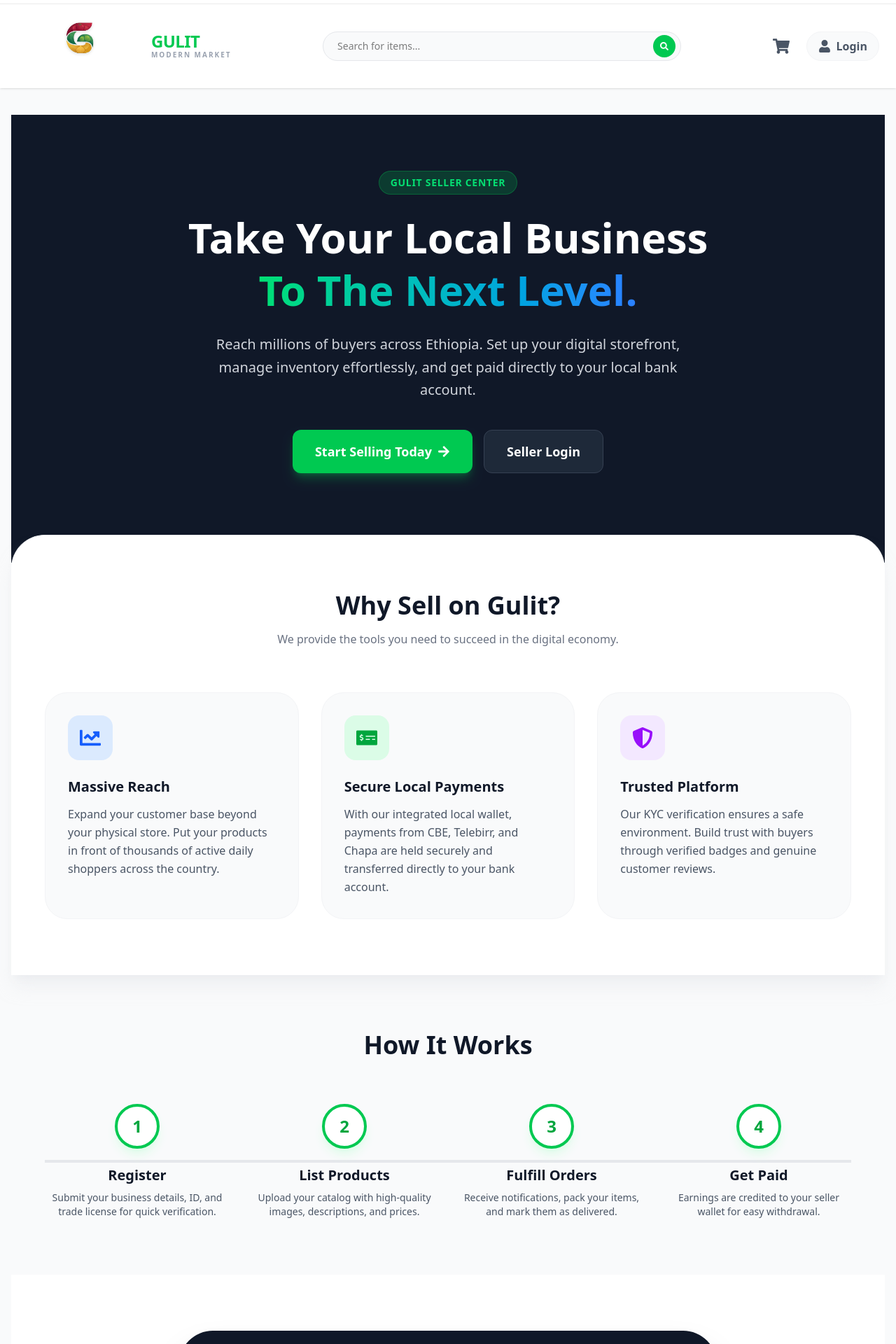
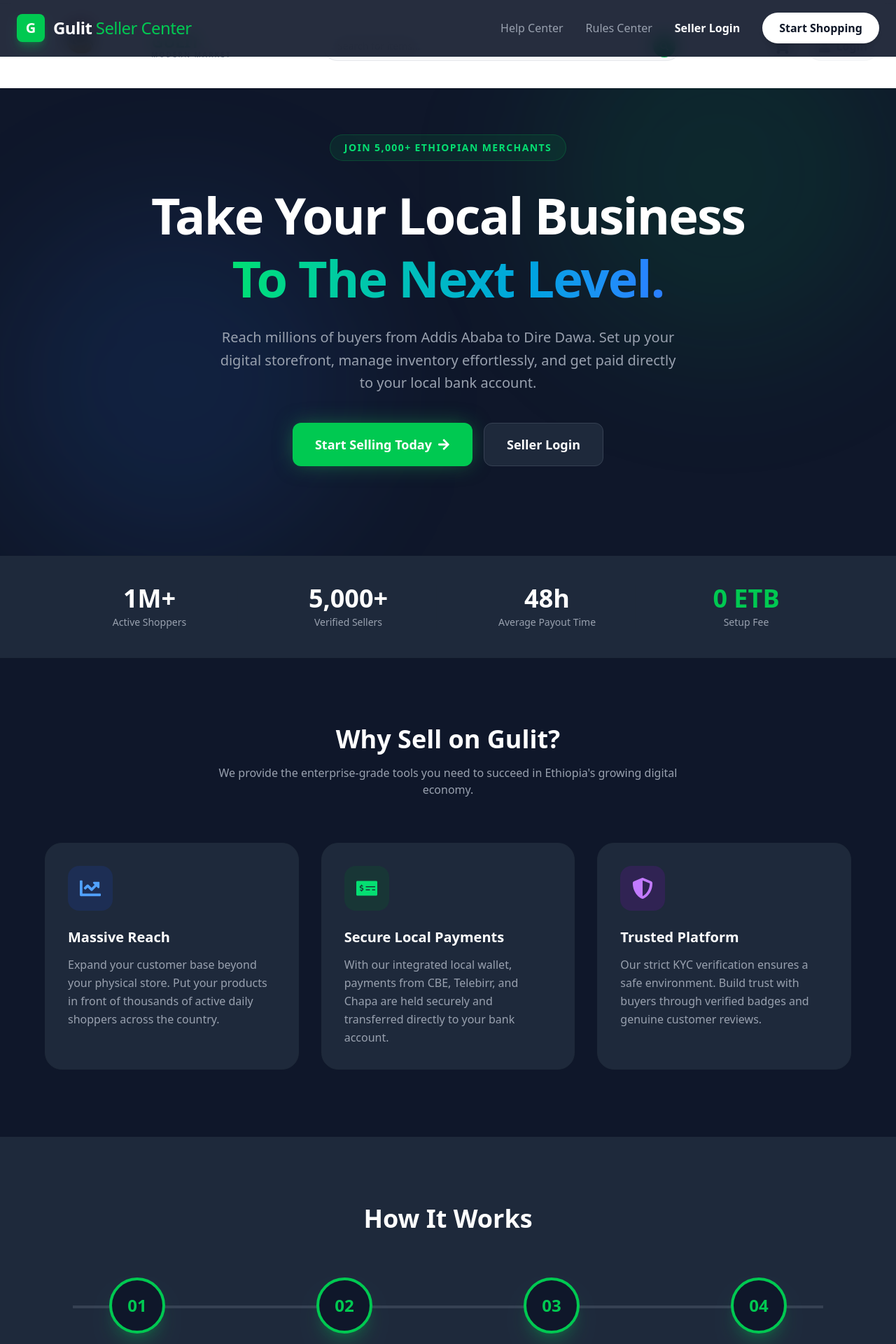
Before and after one commit to yishaq-official/gulit-E-comerce, a React (Vite) app in the folder client/: page /sell in a window 1280 px wide. Shown: the top 1920 px of the page at 70% size. Built offline with nearby package versions, Linux system fonts and the light colour scheme.

Commit message:
seller landing modification.

```diff
--- a/client/src/pages/seller/SellerLandingScreen.jsx
+++ b/client/src/pages/seller/SellerLandingScreen.jsx
@@ -1,47 +1,91 @@
-import React from 'react';
+import React, { useState } from 'react';
 import { Link } from 'react-router-dom';
 import {
-  FaStore,
-  FaChartLine,
-  FaShieldAlt,
-  FaMoneyCheckAlt,
-  FaCheckCircle,
-  FaArrowRight
+  FaStore, FaChartLine, FaShieldAlt, FaMoneyCheckAlt,
+  FaArrowRight, FaQuestionCircle, FaStar, FaQuoteLeft, FaBars, FaTimes
 } from 'react-icons/fa';
 
 const SellerLandingScreen = () => {
+  const [mobileMenuOpen, setMobileMenuOpen] = useState(false);
+
+  const faqs = [
+    { q: "How much does it cost to sell on Gulit?", a: "Registering and listing your products is completely free. We only charge a small commission fee when your item is successfully sold and delivered." },
+    { q: "How do I get paid?", a: "Once an order is marked as delivered, the funds are added to your Seller Wallet. You can withdraw to your CBE or Telebirr account at any time." },
+    { q: "What documents do I need?", a: "You will need a valid National ID, a renewed Merchant/Trade License, and your TIN (Tax Identification Number) certificate." },
+  ];
+
   return (
-    <div className="min-h-screen bg-gray-50 flex flex-col font-sans">
+    <div className="min-h-screen bg-[#0f172a] text-gray-300 font-sans flex flex-col w-full absolute top-0 left-0">
+
+      {/* 🌟 SELLER NAVBAR */}
+      <nav className="fixed w-full z-50 bg-[#0f172a]/90 backdrop-blur-md border-b border-gray-800">
+        <div className="container mx-auto px-6 h-20 flex items-center justify-between max-w-7xl">
+          <Link to="/sell" className="flex items-center gap-3">
+            <div className="w-10 h-10 bg-green-500 rounded-lg flex items-center justify-center text-white font-black text-xl shadow-lg shadow-green-500/30">
+              G
+            </div>
+            <span className="text-2xl font-black text-white tracking-tight">
+              Gulit <span className="text-green-500 font-medium">Seller Center</span>
+            </span>
+          </Link>
+
+          <div className="hidden md:flex items-center gap-8 font-medium">
+            <Link to="#" className="text-gray-400 hover:text-green-500 transition-colors">Help Center</Link>
+            <Link to="#" className="text-gray-400 hover:text-green-500 transition-colors">Rules Center</Link>
+            <Link to="/seller/login" className="text-white hover:text-green-500 transition-colors font-bold">Seller Login</Link>
+            <Link
+              to="/"
+              className="bg-white text-gray-900 px-6 py-2.5 rounded-full font-bold hover:bg-green-500 hover:text-white transition-all shadow-md"
+            >
+              Start Shopping
+            </Link>
+          </div>
+
+          <button className="md:hidden text-2xl text-white" onClick={() => setMobileMenuOpen(!mobileMenuOpen)}>
+            {mobileMenuOpen ? <FaTimes /> : <FaBars />}
+          </button>
+        </div>
+
+        {mobileMenuOpen && (
+          <div className="md:hidden bg-[#1e293b] border-b border-gray-800 p-4 flex flex-col gap-4 shadow-xl">
+            <Link to="#" className="text-gray-300 font-medium">Help Center</Link>
+            <Link to="#" className="text-gray-300 font-medium">Rules Center</Link>
+            <Link to="/seller/login" className="text-white font-bold">Seller Login</Link>
+            <Link to="/" className="bg-green-500 text-white px-4 py-2 rounded-lg text-center font-bold">Start Shopping</Link>
+          </div>
+        )}
+      </nav>
 
       {/* 🌟 HERO SECTION */}
-      <section className="relative bg-gray-900 text-white overflow-hidden pt-20 pb-32 px-4">
-        {/* Subtle Background Pattern */}
-        <div className="absolute inset-0 bg-tibeb-pattern opacity-5 pointer-events-none"></div>
+      <section className="relative pt-32 pb-24 lg:pt-48 lg:pb-32 px-6 overflow-hidden">
+        {/* Abstract Glow Effects */}
+        <div className="absolute top-0 right-0 w-[500px] h-[500px] bg-green-500/10 rounded-full blur-[100px] pointer-events-none"></div>
+        <div className="absolute bottom-0 left-0 w-[500px] h-[500px] bg-blue-500/10 rounded-full blur-[100px] pointer-events-none"></div>
 
         <div className="container mx-auto max-w-6xl relative z-10 flex flex-col items-center text-center">
-          <span className="bg-green-500/20 text-green-400 font-bold px-4 py-1.5 rounded-full text-sm uppercase tracking-wider mb-6 border border-green-500/30">
-            Gulit Seller Center
+          <span className="bg-green-500/10 text-green-400 font-bold px-5 py-2 rounded-full text-sm uppercase tracking-widest mb-8 border border-green-500/20">
+            Join 5,000+ Ethiopian Merchants
           </span>
-          <h1 className="text-4xl md:text-6xl font-black mb-6 leading-tight">
+          <h1 className="text-4xl md:text-6xl lg:text-7xl font-black text-white mb-6 leading-tight tracking-tight">
             Take Your Local Business <br className="hidden md:block" />
             <span className="text-transparent bg-clip-text bg-gradient-to-r from-green-400 to-blue-500">
               To The Next Level.
             </span>
           </h1>
-          <p className="text-lg md:text-xl text-gray-300 mb-10 max-w-2xl leading-relaxed">
-            Reach millions of buyers across Ethiopia. Set up your digital storefront, manage inventory effortlessly, and get paid directly to your local bank account.
+          <p className="text-lg md:text-xl text-gray-400 mb-10 max-w-2xl leading-relaxed">
+            Reach millions of buyers from Addis Ababa to Dire Dawa. Set up your digital storefront, manage inventory effortlessly, and get paid directly to your local bank account.
           </p>
 
           <div className="flex flex-col sm:flex-row gap-4 w-full sm:w-auto">
             <Link
               to="/seller/register"
-              className="bg-green-500 hover:bg-green-600 text-white font-black text-lg px-8 py-4 rounded-xl transition-all shadow-lg shadow-green-500/30 flex items-center justify-center gap-2"
+              className="bg-green-500 hover:bg-green-600 text-white font-black text-lg px-8 py-4 rounded-xl transition-all shadow-[0_0_30px_-5px_rgba(34,197,94,0.5)] hover:-translate-y-1 flex items-center justify-center gap-2"
             >
               Start Selling Today <FaArrowRight />
             </Link>
             <Link
               to="/seller/login"
-              className="bg-gray-800 hover:bg-gray-700 border border-gray-700 text-white font-bold text-lg px-8 py-4 rounded-xl transition-all flex items-center justify-center"
+              className="bg-[#1e293b] hover:bg-[#334155] border border-gray-700 text-white font-bold text-lg px-8 py-4 rounded-xl transition-all flex items-center justify-center hover:-translate-y-1"
             >
               Seller Login
             </Link>
@@ -49,45 +93,64 @@
         </div>
       </section>
 
+      {/* 📈 STATS STRIP */}
+      <section className="bg-[#1e293b] border-y border-gray-800 py-10">
+        <div className="container mx-auto max-w-6xl px-6 grid grid-cols-2 md:grid-cols-4 gap-8 text-center divide-x divide-gray-800">
+          <div>
+            <h4 className="text-3xl md:text-4xl font-black text-white">1M+</h4>
+            <p className="text-sm text-gray-400 mt-1 font-medium">Active Shoppers</p>
+          </div>
+          <div>
+            <h4 className="text-3xl md:text-4xl font-black text-white">5,000+</h4>
+            <p className="text-sm text-gray-400 mt-1 font-medium">Verified Sellers</p>
+          </div>
+          <div>
+            <h4 className="text-3xl md:text-4xl font-black text-white">48h</h4>
+            <p className="text-sm text-gray-400 mt-1 font-medium">Average Payout Time</p>
+          </div>
+          <div>
+            <h4 className="text-3xl md:text-4xl font-black text-green-500">0 ETB</h4>
+            <p className="text-sm text-gray-400 mt-1 font-medium">Setup Fee</p>
+          </div>
+        </div>
+      </section>
+
       {/* 🚀 WHY SELL ON GULIT SECTION */}
-      <section className="py-20 px-4 bg-white relative -mt-10 rounded-t-[3rem] shadow-xl shadow-gray-200/50 z-20 border-t border-gray-100">
+      <section className="py-24 px-6 relative">
         <div className="container mx-auto max-w-6xl">
           <div className="text-center mb-16">
-            <h2 className="text-3xl md:text-4xl font-black text-gray-900 mb-4">Why Sell on Gulit?</h2>
-            <p className="text-gray-500 font-medium">We provide the tools you need to succeed in the digital economy.</p>
+            <h2 className="text-3xl md:text-4xl font-black text-white mb-4">Why Sell on Gulit?</h2>
+            <p className="text-gray-400 font-medium max-w-2xl mx-auto">We provide the enterprise-grade tools you need to succeed in Ethiopia's growing digital economy.</p>
           </div>
 
           <div className="grid grid-cols-1 md:grid-cols-3 gap-8">
-            {/* Benefit 1 */}
-            <div className="bg-gray-50 p-8 rounded-[2rem] border border-gray-100 hover:border-green-200 transition-colors group">
-              <div className="w-16 h-16 bg-blue-100 rounded-2xl flex items-center justify-center mb-6 group-hover:scale-110 transition-transform">
-                <FaChartLine className="text-3xl text-blue-600" />
+            <div className="bg-[#1e293b] p-8 rounded-3xl border border-gray-800 hover:border-green-500 transition-all hover:-translate-y-2 group">
+              <div className="w-16 h-16 bg-blue-900/30 rounded-2xl flex items-center justify-center mb-6">
+                <FaChartLine className="text-3xl text-blue-400 group-hover:scale-110 transition-transform" />
               </div>
-              <h3 className="text-xl font-bold text-gray-900 mb-3">Massive Reach</h3>
-              <p className="text-gray-600 leading-relaxed">
+              <h3 className="text-xl font-bold text-white mb-3">Massive Reach</h3>
+              <p className="text-gray-400 leading-relaxed">
                 Expand your customer base beyond your physical store. Put your products in front of thousands of active daily shoppers across the country.
               </p>
             </div>
 
-            {/* Benefit 2 */}
-            <div className="bg-gray-50 p-8 rounded-[2rem] border border-gray-100 hover:border-green-200 transition-colors group">
-              <div className="w-16 h-16 bg-green-100 rounded-2xl flex items-center justify-center mb-6 group-hover:scale-110 transition-transform">
-                <FaMoneyCheckAlt className="text-3xl text-green-600" />
+            <div className="bg-[#1e293b] p-8 rounded-3xl border border-gray-800 hover:border-green-500 transition-all hover:-translate-y-2 group">
+              <div className="w-16 h-16 bg-green-900/30 rounded-2xl flex items-center justify-center mb-6">
+                <FaMoneyCheckAlt className="text-3xl text-green-400 group-hover:scale-110 transition-transform" />
               </div>
-              <h3 className="text-xl font-bold text-gray-900 mb-3">Secure Local Payments</h3>
-              <p className="text-gray-600 leading-relaxed">
+              <h3 className="text-xl font-bold text-white mb-3">Secure Local Payments</h3>
+              <p className="text-gray-400 leading-relaxed">
                 With our integrated local wallet, payments from CBE, Telebirr, and Chapa are held securely and transferred directly to your bank account.
               </p>
             </div>
 
-            {/* Benefit 3 */}
-            <div className="bg-gray-50 p-8 rounded-[2rem] border border-gray-100 hover:border-green-200 transition-colors group">
-              <div className="w-16 h-16 bg-purple-100 rounded-2xl flex items-center justify-center mb-6 group-hover:scale-110 transition-transform">
-                <FaShieldAlt className="text-3xl text-purple-600" />
+            <div className="bg-[#1e293b] p-8 rounded-3xl border border-gray-800 hover:border-green-500 transition-all hover:-translate-y-2 group">
+              <div className="w-16 h-16 bg-purple-900/30 rounded-2xl flex items-center justify-center mb-6">
+                <FaShieldAlt className="text-3xl text-purple-400 group-hover:scale-110 transition-transform" />
               </div>
-              <h3 className="text-xl font-bold text-gray-900 mb-3">Trusted Platform</h3>
-              <p className="text-gray-600 leading-relaxed">
-                Our KYC verification ensures a safe environment. Build trust with buyers through verified badges and genuine customer reviews.
+              <h3 className="text-xl font-bold text-white mb-3">Trusted Platform</h3>
+              <p className="text-gray-400 leading-relaxed">
+                Our strict KYC verification ensures a safe environment. Build trust with buyers through verified badges and genuine customer reviews.
               </p>
             </div>
           </div>
@@ -95,13 +158,12 @@
       </section>
 
       {/* 📋 HOW IT WORKS SECTION */}
-      <section className="py-20 px-4 bg-gray-50">
+      <section className="py-24 px-6 bg-[#1e293b] border-y border-gray-800">
         <div className="container mx-auto max-w-6xl">
-          <h2 className="text-3xl md:text-4xl font-black text-center text-gray-900 mb-16">How It Works</h2>
+          <h2 className="text-3xl md:text-4xl font-black text-center text-white mb-16">How It Works</h2>
 
           <div className="grid grid-cols-1 md:grid-cols-4 gap-8 relative">
-            {/* Connecting Line (Desktop only) */}
-            <div className="hidden md:block absolute top-1/2 left-0 w-full h-1 bg-gray-200 -translate-y-1/2 z-0"></div>
+            <div className="hidden md:block absolute top-[2.5rem] left-10 w-[calc(100%-5rem)] h-1 bg-gray-700 z-0"></div>
 
             {[
               { step: 1, title: 'Register', desc: 'Submit your business details, ID, and trade license for quick verification.' },
@@ -110,11 +172,11 @@
               { step: 4, title: 'Get Paid', desc: 'Earnings are credited to your seller wallet for easy withdrawal.' }
             ].map((item) => (
               <div key={item.step} className="relative z-10 flex flex-col items-center text-center">
-                <div className="w-16 h-16 rounded-full bg-white border-4 border-green-500 text-green-600 font-black text-2xl flex items-center justify-center mb-6 shadow-lg shadow-green-100">
-                  {item.step}
+                <div className="w-20 h-20 rounded-full bg-[#0f172a] border-4 border-green-500 text-green-500 font-black text-2xl flex items-center justify-center mb-6 shadow-xl shadow-green-500/20">
+                  0{item.step}
                 </div>
-                <h3 className="text-xl font-bold text-gray-900 mb-2">{item.title}</h3>
-                <p className="text-gray-600 text-sm">{item.desc}</p>
+                <h3 className="text-xl font-bold text-white mb-2">{item.title}</h3>
+                <p className="text-gray-400 text-sm">{item.desc}</p>
               </div>
             ))}
           </div>
@@ -122,20 +184,44 @@
       </section>
 
       {/* 🏁 BOTTOM CTA */}
-      <section className="py-20 px-4 bg-white text-center">
-        <div className="container mx-auto max-w-3xl bg-gray-900 rounded-[3rem] p-12 relative overflow-hidden shadow-2xl">
-           <div className="absolute inset-0 bg-tibeb-pattern opacity-10 pointer-events-none"></div>
+      <section className="py-24 px-6 text-center">
+        <div className="container mx-auto max-w-4xl bg-[#1e293b] rounded-[3rem] p-12 md:p-16 relative overflow-hidden shadow-2xl border border-gray-700">
+           <div className="absolute top-0 right-0 w-64 h-64 bg-green-500/20 rounded-full blur-3xl -translate-y-1/2 translate-x-1/2"></div>
+
            <FaStore className="text-6xl text-green-500 mx-auto mb-6 relative z-10" />
-           <h2 className="text-3xl md:text-4xl font-black text-white mb-6 relative z-10">Ready to grow your business?</h2>
-           <p className="text-gray-400 mb-8 relative z-10">Join thousands of Ethiopian merchants already selling on Gulit.</p>
+           <h2 className="text-3xl md:text-5xl font-black text-white mb-6 relative z-10">Ready to grow your business?</h2>
+           <p className="text-gray-400 text-lg mb-10 relative z-10 max-w-2xl mx-auto">Join the digital revolution. Create your store in minutes and start reaching customers nationwide today.</p>
+
            <Link
               to="/seller/register"
-              className="inline-block bg-green-500 hover:bg-green-600 text-white font-black text-lg px-10 py-4 rounded-xl transition-all shadow-lg shadow-green-500/30 relative z-10"
+              className="inline-block bg-green-500 hover:bg-green-400 text-[#0f172a] font-black text-lg px-12 py-5 rounded-2xl transition-all shadow-[0_0_40px_-10px_rgba(34,197,94,0.6)] hover:-translate-y-1 relative z-10"
             >
-              Create Your Seller Account
+              Create Your Free Account
             </Link>
         </div>
       </section>
+
+      {/* 🦶 SELLER FOOTER */}
+      <footer className="bg-[#1e293b] border-t border-gray-800 py-12 mt-auto">
+        <div className="container mx-auto max-w-6xl px-6 flex flex-col md:flex-row justify-between items-center gap-6">
+          <div className="text-center md:text-left">
+            <Link to="/sell" className="flex items-center gap-2 justify-center md:justify-start mb-2">
+              <div className="w-8 h-8 bg-green-500 rounded flex items-center justify-center text-white font-black text-sm">G</div>
+              <span className="text-xl font-black text-white tracking-tight">
+                Gulit <span className="text-gray-400 font-medium text-sm">Seller Center</span>
+              </span>
+            </Link>
+            <p className="text-sm text-gray-400">&copy; {new Date().getFullYear()} Gulit Marketplace. All rights reserved.</p>
+          </div>
+          <div className="flex flex-wrap justify-center gap-6 text-sm font-medium text-gray-400">
+            <Link to="#" className="hover:text-green-500 transition-colors">Help Center</Link>
+            <Link to="#" className="hover:text-green-500 transition-colors">Privacy Policy</Link>
+            <Link to="#" className="hover:text-green-500 transition-colors">Terms of Service</Link>
+            <Link to="#" className="hover:text-green-500 transition-colors">Seller Agreement</Link>
+          </div>
+        </div>
+      </footer>
+
     </div>
   );
 };
```
